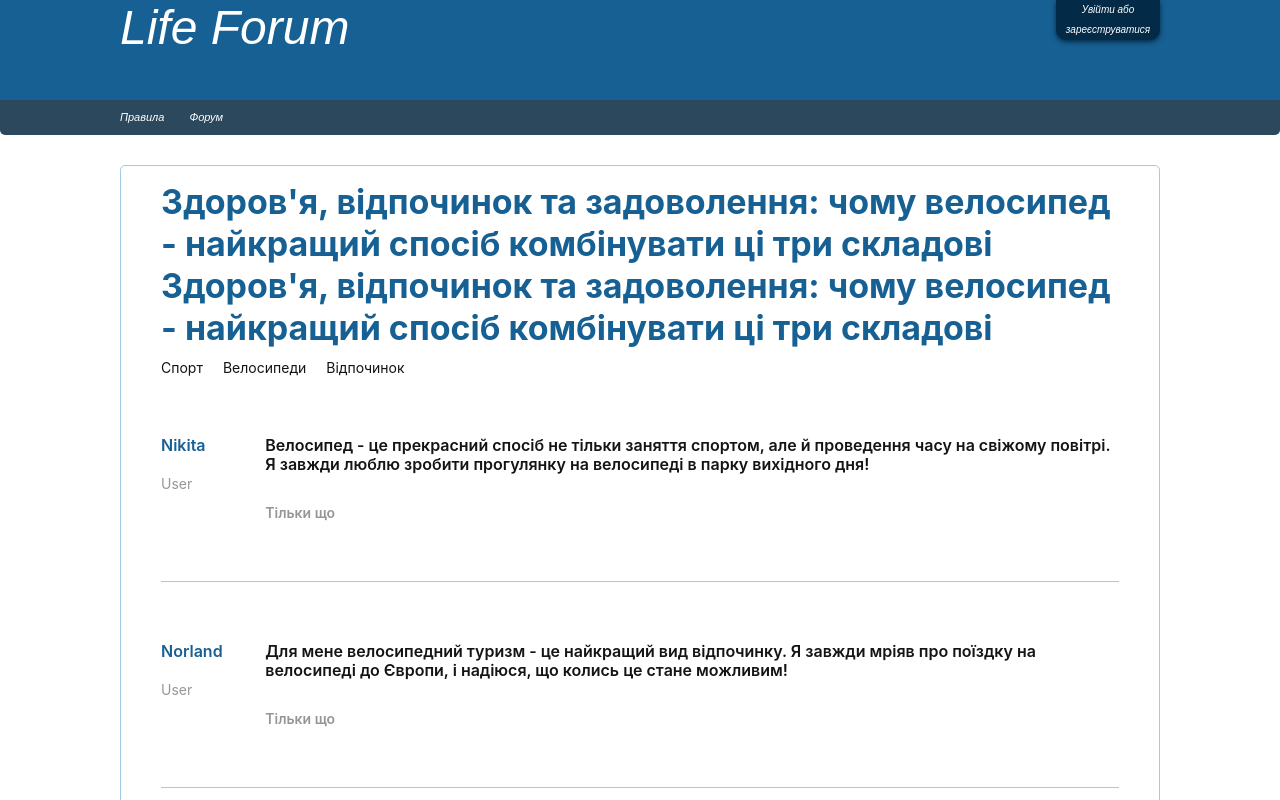
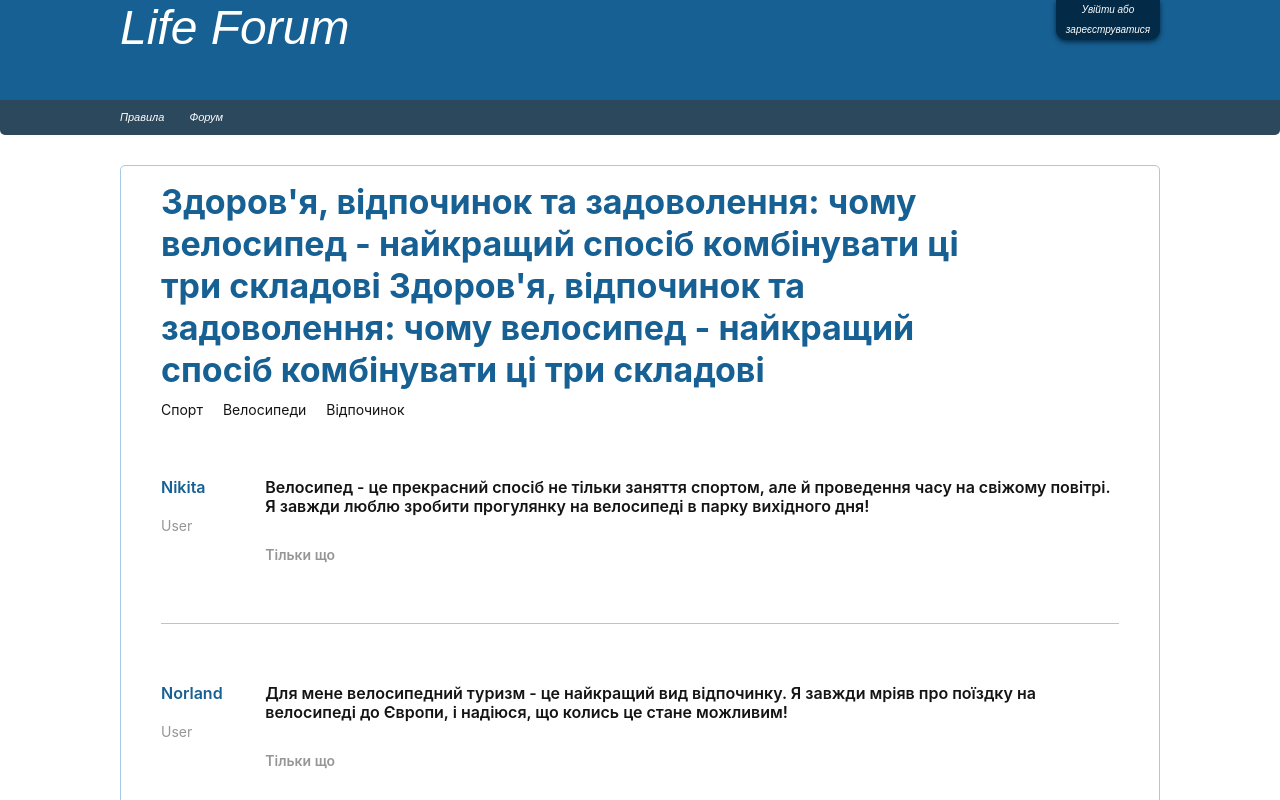
Before and after one commit to Norland77/LifeForumeVue, a Vue app: page /post/1 in a window 1280 px wide. Shown: the top 800 px of the page. Built offline with nearby package versions, Linux system fonts and the light colour scheme.

Commit message:
Fixed admin button on VPost.vue

```diff
--- a/src/views/VPost.vue
+++ b/src/views/VPost.vue
@@ -77,6 +77,7 @@ for(let item in messages.value) {
     justify-content: space-between;
   }
   &_title{
+    width: 85%;
     font-family: 'Inter',sans-serif;
     font-style: normal;
     font-weight: 700;
```
